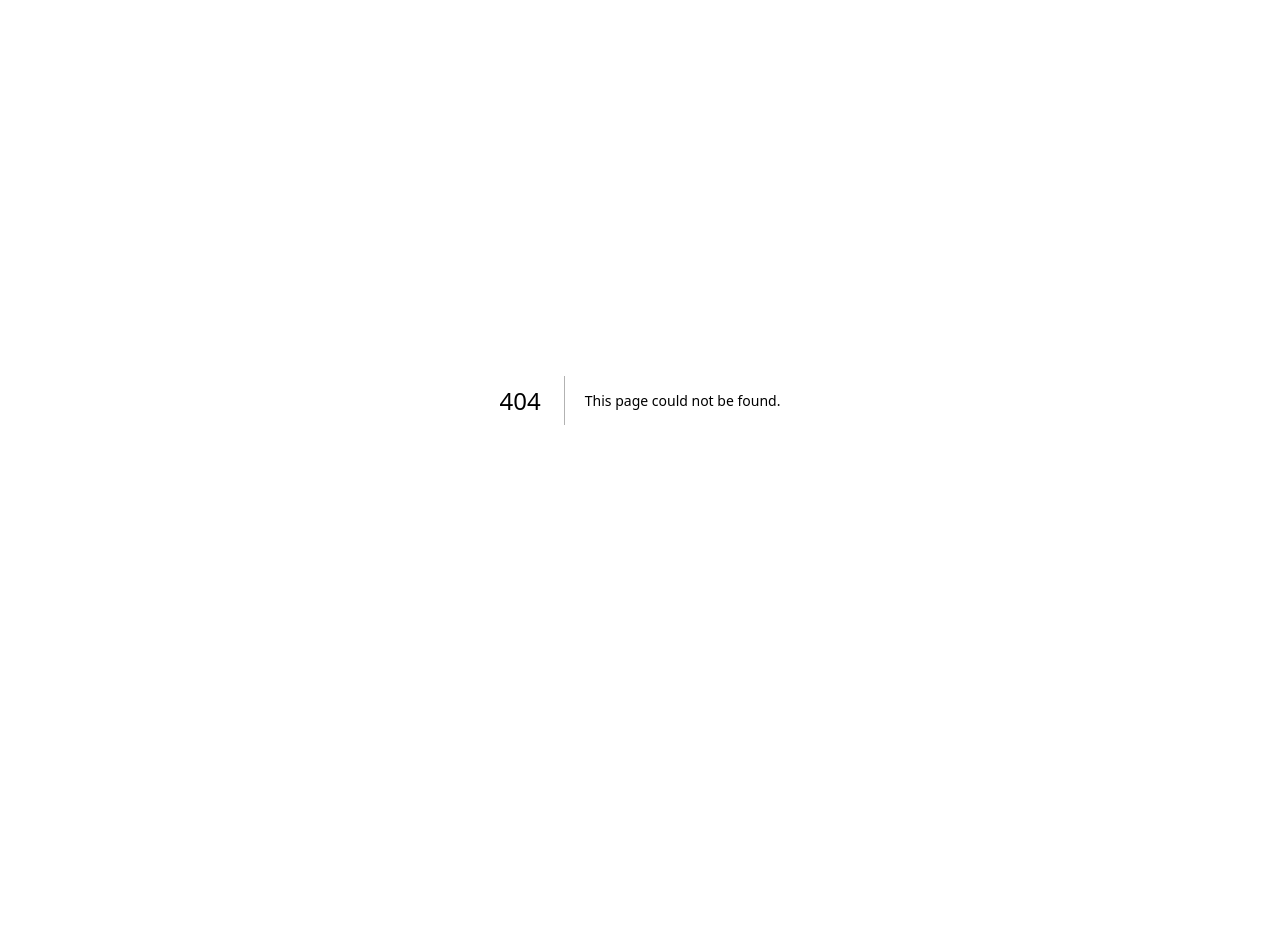
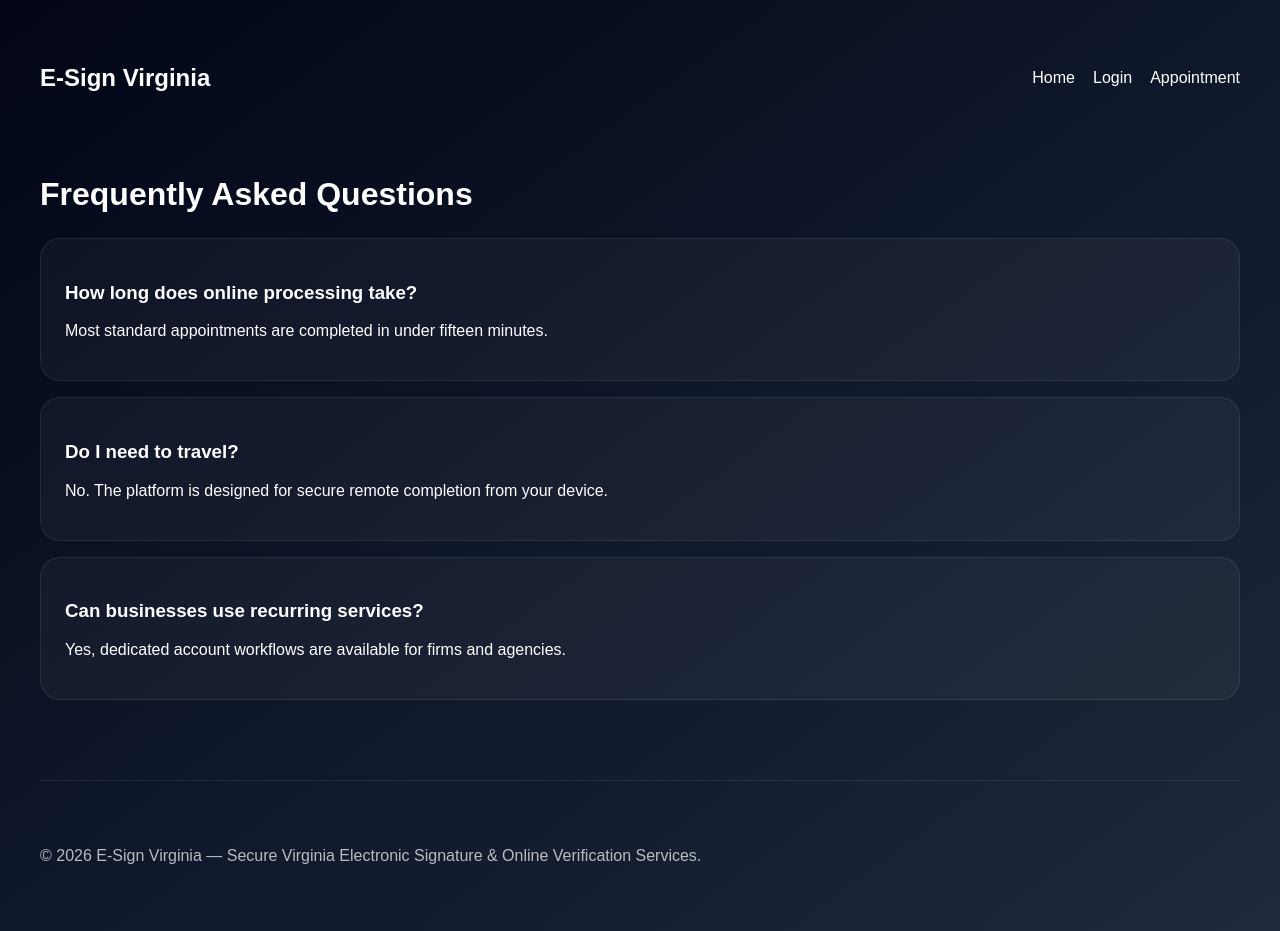
Before and after one commit to rawillia9801/esign, a Next.js app: page /faq in a window 1280 px wide. Before the commit this address had no page. Before the commit the page ends 800 px from the top, so only its background shows below. Built offline with nearby package versions, Linux system fonts and the light colour scheme.

Commit message:
Add FAQ page

```diff
--- /dev/null
+++ b/app/faq/page.tsx
@@ -0,0 +1,17 @@
+import Header from '../../components/Header'
+import Footer from '../../components/Footer'
+
+export default function FAQ(){
+ return (
+  <main className="container" style={{paddingTop:'20px'}}>
+   <Header />
+   <h1 style={{marginTop:'40px'}}>Frequently Asked Questions</h1>
+   <div style={{display:'grid',gap:'16px',marginTop:'25px'}}>
+    <div className="card"><h3>How long does online processing take?</h3><p>Most standard appointments are completed in under fifteen minutes.</p></div>
+    <div className="card"><h3>Do I need to travel?</h3><p>No. The platform is designed for secure remote completion from your device.</p></div>
+    <div className="card"><h3>Can businesses use recurring services?</h3><p>Yes, dedicated account workflows are available for firms and agencies.</p></div>
+   </div>
+   <Footer />
+  </main>
+ )
+}
```
